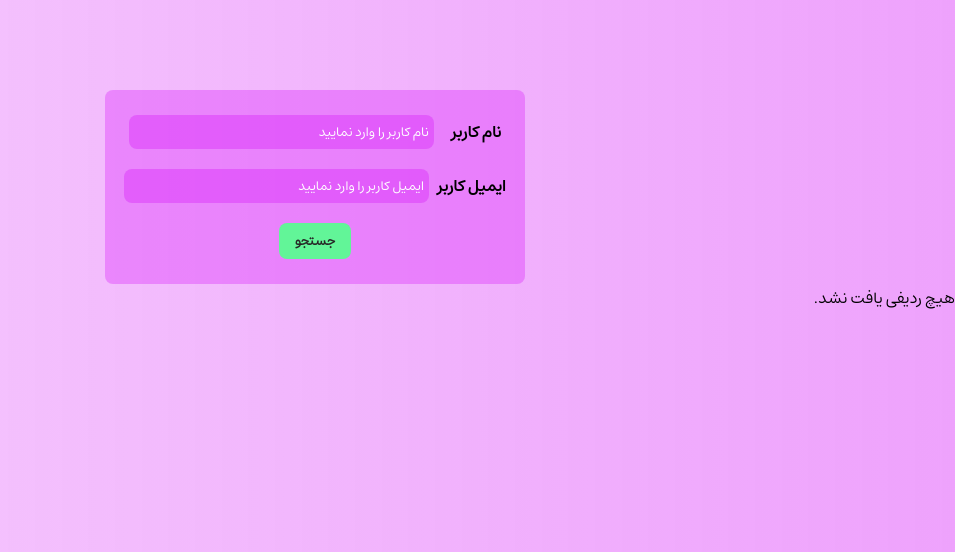
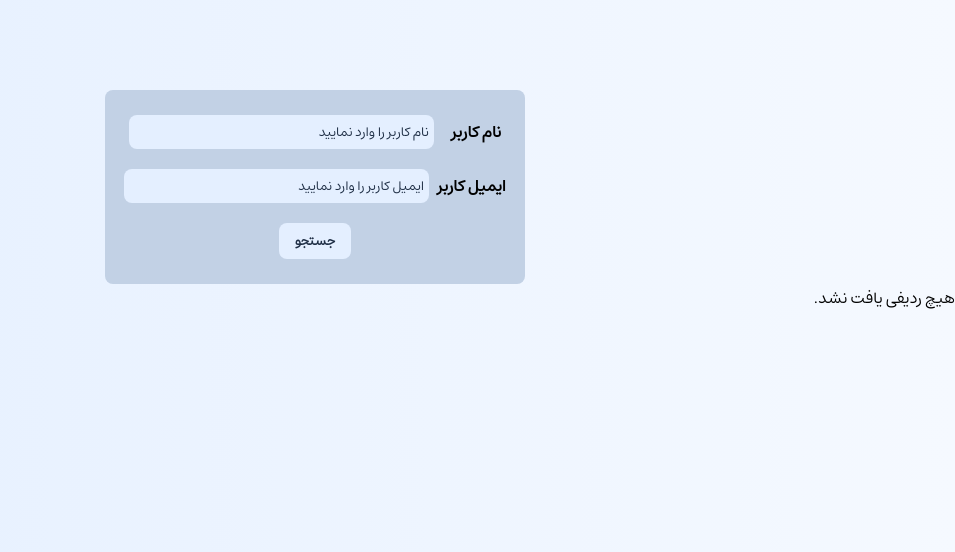
Before and after one commit to AliDeymeh/portiflo-api-php, a PHP site: page / in a window 1280 px wide. Shown: the top 552 px of the page, without its empty margins (325-1280 px from the left). Run offline with PHP 8.4, Linux system fonts and the light colour scheme; data that the repository does not hold is empty.

Commit message:
fix color

```diff
--- a/style/style.css
+++ b/style/style.css
@@ -15,7 +15,7 @@
 }
 
 body {
-  background: linear-gradient(to left, #d92cf970, #d92cf940);
+  background: linear-gradient(to left, #F5F9FF, #E4EFFF);
   direction: rtl;
   font-family: "Estedad-FD-Regular";
 }
@@ -92,7 +92,8 @@ td {
 
 th {
   vertical-align: bottom;
-  background-color: rgba(0, 0, 0, 0.5);
+  background-color: #1E2E45;
+  ;
   color: #fff;
   font-weight: bold;
   font-family: "Estedad-FD-Black";
@@ -103,11 +104,13 @@ td::before {
 }
 
 tr:nth-child(even) {
-  background-color: rgba(255, 255, 255, 0.25);
+  border-bottom: 1px solid #1E2E45;
+
 }
 
 tr:nth-child(odd) {
-  background-color: rgba(255, 255, 255, 0.5);
+
+  border-bottom: 1px solid #001B40;
 }
 
 td:nth-of-type(2) {
@@ -127,7 +130,7 @@ td:nth-of-type(3) {
 }
 
 .form-search-data form {
-  background-color: #d92cf960;
+  background-color: #C2D1E5;
   margin: auto;
   width: 420px;
   flex-direction: column;
@@ -158,10 +161,10 @@ td:nth-of-type(3) {
   border-radius: 8px;
   padding: 5px;
   width: calc(100% - 85px);
-  background-color: #d92cf970;
+  background-color: #E4EFFF;
+  color: #1E2E45;
   border: none;
   outline: none;
-  color: #FFF;
   -webkit-border-radius: 8px;
   -moz-border-radius: 8px;
   -ms-border-radius: 8px;
@@ -169,12 +172,12 @@ td:nth-of-type(3) {
 }
 
 .form-search-data form div input::placeholder {
-  color: #fff;
+  color: #1E2E45;
 }
 
 .form-search-data form div .btn-search {
-  background-color: rgb(98, 245, 152);
-  color: #272727;
+  background-color: #E4EFFF;
+  color: #1E2E45;
   border: none;
   outline: none;
   padding: 6px 16px;
```
